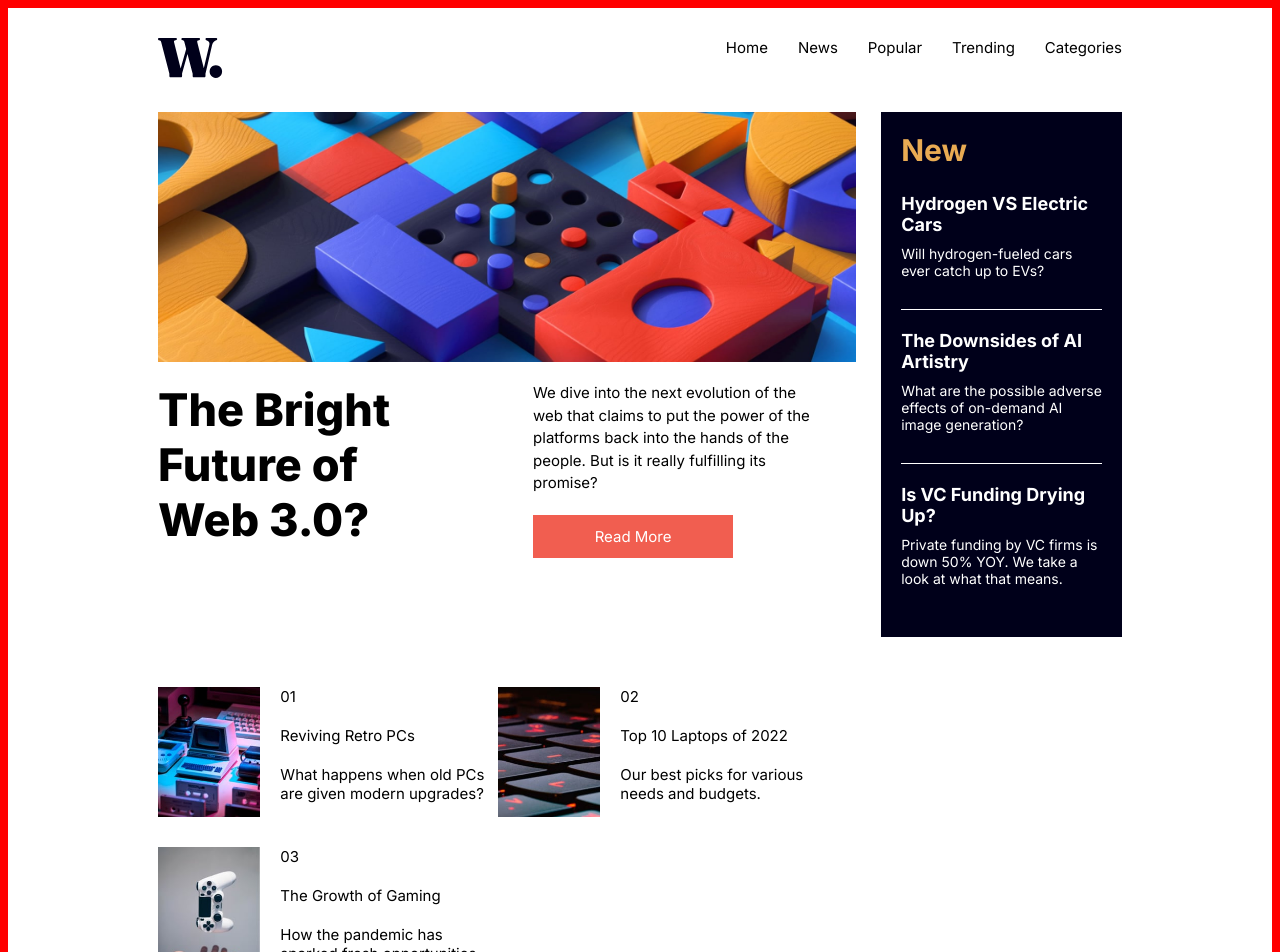
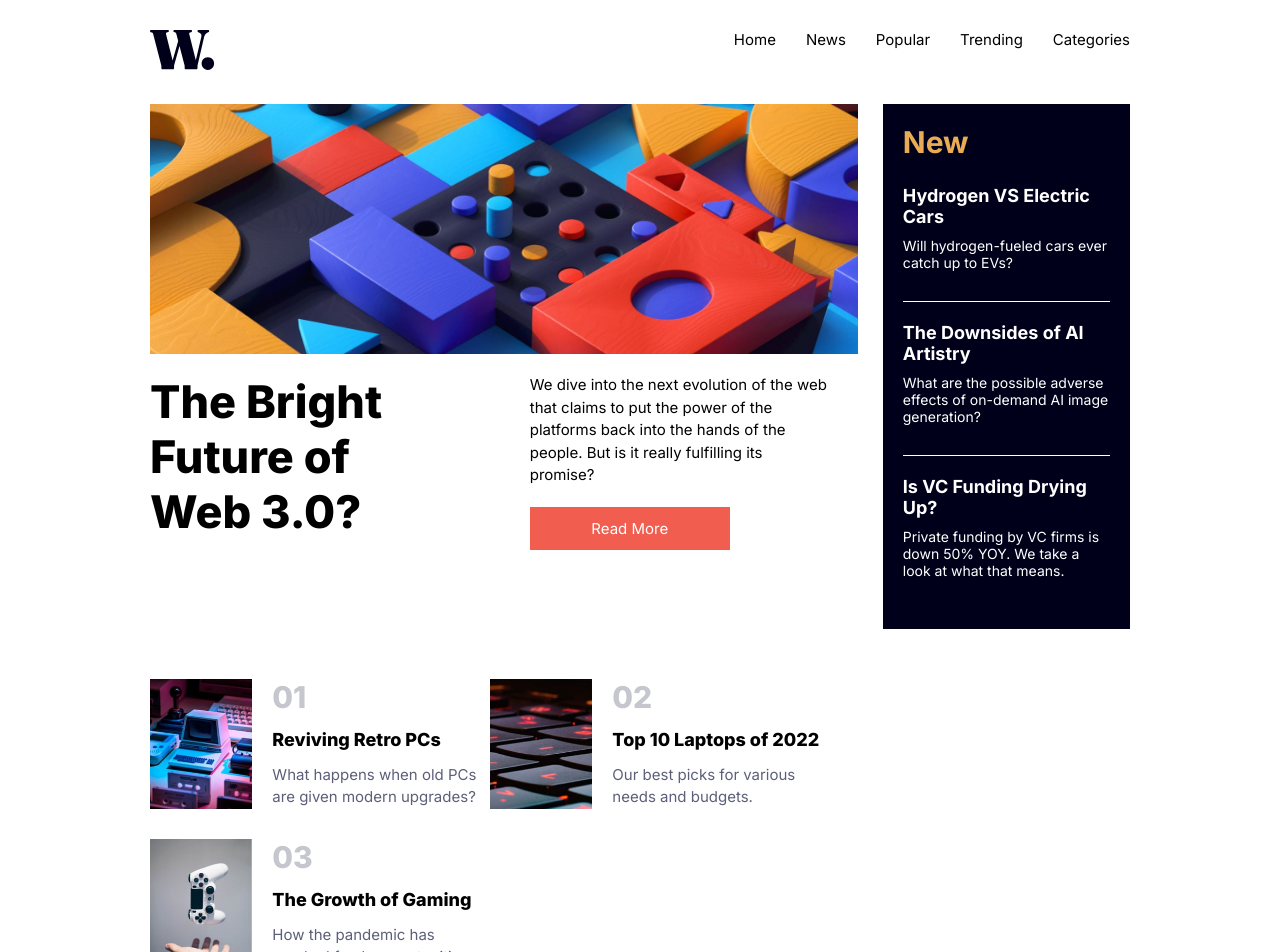
Before and after one commit to cjislegit/NewsHomepage, a React (Create React App) app: page / in a window 1280 px wide. Shown: the top 952 px of the page. Built offline with nearby package versions, Linux system fonts and the light colour scheme.

Commit message:
Styled the text on the top articles

```diff
--- a/src/components/Main/main.module.css
+++ b/src/components/Main/main.module.css
@@ -102,11 +102,26 @@
 .topContent {
   display: flex;
   flex-direction: column;
-  gap: 20px;
+  justify-content: space-between;
 }
 
 .topContainer {
   padding-top: 50px;
+}
+.topRank {
+  font-weight: 800;
+  font-size: 2em;
+  color: var(--grayBlue);
+}
+
+.topHeadline {
+  font-weight: 800;
+  font-size: 1.2em;
+}
+
+.topBody {
+  line-height: 1.5;
+  color: var(--darkGrayBlue);
 }
 
 @media (min-width: 1200px) {
--- a/src/index.css
+++ b/src/index.css
@@ -19,13 +19,15 @@ html {
   background-color: red;
   display: flex;
   justify-content: center;
+  padding: 0;
 }
 
 body {
   max-width: 1440px;
   width: 100%;
   background-color: white;
-  padding: 0 150px;
+  padding: 0 20px;
+  margin: 0;
 }
 
 ul {
@@ -33,3 +35,9 @@ ul {
   padding: 0;
   list-style-type: none;
 }
+
+@media (min-width: 1200px) {
+  body {
+    padding: 0 150px;
+  }
+}
```
